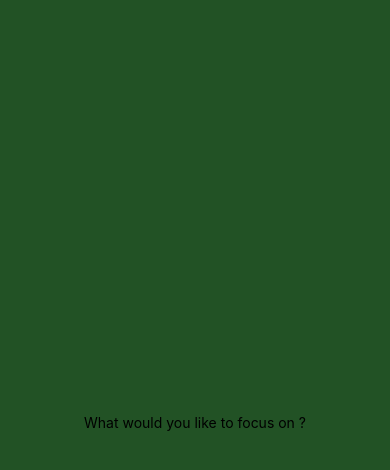
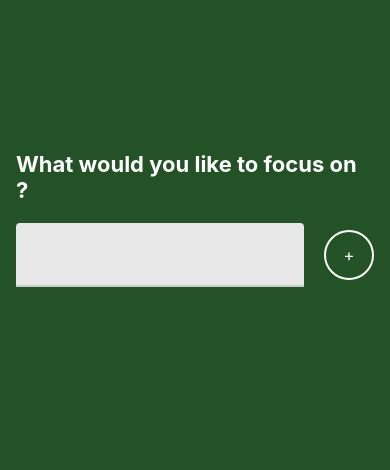
Before and after one commit to daniyaniazi/Focus-Time, a React Native app: screen / in a window 390 px wide. Shown: the top 470 px of the page. Built offline with nearby package versions, Linux system fonts and the light colour scheme.

Commit message:
TextInput component

```diff
--- a/App.js
+++ b/App.js
@@ -20,6 +20,7 @@
   container: {
     flex: 1,
     backgroundColor: "#225225",
+
     alignItems: "center",
     justifyContent: "center"
   }
--- a/package.json
+++ b/package.json
@@ -13,6 +13,7 @@
     "react": "16.13.1",
     "react-dom": "16.13.1",
     "react-native": "https://github.com/expo/react-native/archive/sdk-42.0.0.tar.gz",
+    "react-native-paper": "^4.9.2",
     "react-native-web": "~0.13.12"
   },
   "devDependencies": {
--- /dev/null
+++ b/src/components/RoundedButton.js
@@ -0,0 +1,35 @@
+import React from "react";
+import { TouchableOpacity, Text, StyleSheet } from "react-native";
+
+// staateless function
+export const RoundedButton = ({
+  style = {},
+  textStyle = {},
+  size = 125,
+  ...props
+}) => {
+  return (
+    <TouchableOpacity style={[styles(size).radius]}>
+      <Text style={[styles(size).text, textStyle]}>{props.title}</Text>
+    </TouchableOpacity>
+  );
+};
+
+// styles is outside of the context of componenet
+// so create a function
+const styles = (size) =>
+  StyleSheet.create({
+    radius: {
+      borderRadius: size / 2,
+      width: size,
+      height: size,
+      justifyContent: "center",
+      alignItems: "center",
+      borderColor: "white",
+      borderWidth: 2
+    },
+    text: {
+      color: "white",
+      fontSize: size / 3
+    }
+  });
--- a/src/features/focus/Focus.js
+++ b/src/features/focus/Focus.js
@@ -1,11 +1,40 @@
 import React from "react";
+4;
 import { StyleSheet, View, Text } from "react-native";
-
+import { TextInput } from "react-native-paper";
+import { RoundedButton } from "../../components/RoundedButton";
 // named export
 export const Focus = () => {
   return (
-    <View>
-      <Text>What would you like to focus on ?</Text>
+    <View style={styles.container}>
+      <View style={styles.titleConatiner}>
+        <Text style={styles.title}>What would you like to focus on ?</Text>
+        <View style={styles.inputContainer}>
+          <TextInput style={{ flex: 1, marginRight: 20 }} />
+          <RoundedButton title="+" size={50} />
+        </View>
+      </View>
     </View>
   );
 };
+
+const styles = StyleSheet.create({
+  container: {
+    flex: 1
+  },
+  titleConatiner: {
+    flex: 0.5,
+    padding: 16,
+    justifyContent: "center"
+  },
+  title: {
+    color: "white",
+    fontWeight: "bold",
+    fontSize: 22,
+    paddingBottom: 20
+  },
+  inputContainer: {
+    flexDirection: "row",
+    alignItems: "center"
+  }
+});
```
Also changed, not shown: 1 other file (tests, documents, lock files or other folders).
